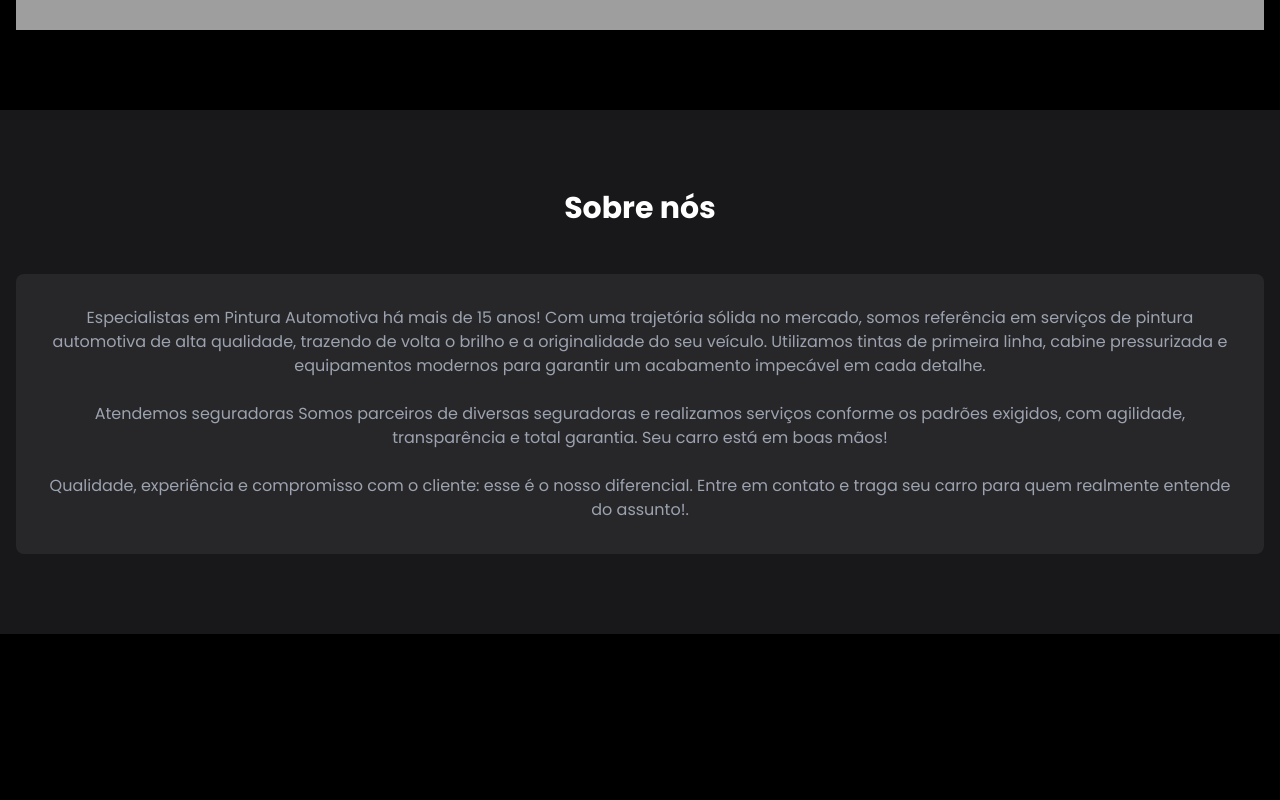
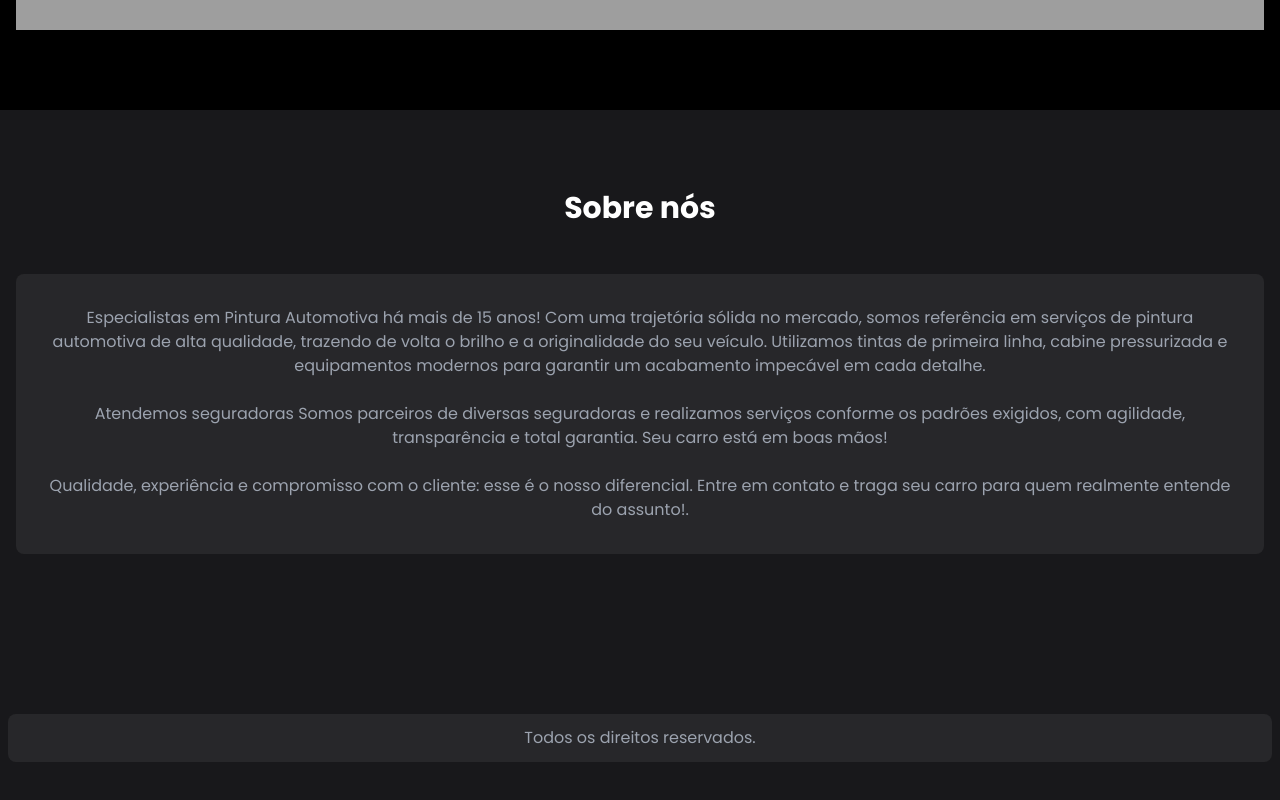
Before and after one commit to JackFontes23/FerraraAutoCenter, a Next.js app: page / in a window 1280 px wide. Shown: the part 1460-2260 px from the top of the page. Before the commit the page ends 2094 px from the top, so only its background shows below. Built offline with nearby package versions, Linux system fonts and the light colour scheme; grey boxes are pictures that could not be loaded.

Commit message:
adicionando um footer à minha pagina

```diff
--- /dev/null
+++ b/app/components/Footer.tsx
@@ -0,0 +1,13 @@
+export default function Footer() {
+    return (
+      <section id="Footer" className="py-20  bg-zinc-900">
+        <div className="container mx-auto px-2">
+            <div className="bg-zinc-800 p-3 rounded-lg">
+                <p className="text-gray-400 text-center">Todos os direitos reservados.</p>
+
+
+            </div>
+        </div>
+      </section>
+    );
+  }
--- a/app/components/Header.tsx
+++ b/app/components/Header.tsx
@@ -41,7 +41,7 @@ export default function Header() {
         </nav>
 
         <motion.a
-          href="https://wa.me/89994546210"
+          href="https://wa.me/+5589994546210"
           target="_blank"
           rel="noopener noreferrer"
           className="fixed bottom-6 right-6 text-white p-4 rounded-full shadow-lg hover:bg-green-600 transition-colors"
@@ -51,9 +51,9 @@ export default function Header() {
           <Image
             src="https://www.svgrepo.com/show/176768/whatsapp-social-media.svg" // URL da logo do WhatsApp
             alt="WhatsApp"
-            width={48} // Largura da imagem
-            height={48} // Altura da imagem
-            className="h-12 w-12" // Aumentando o tamanho da imagem
+            width={48}
+            height={48}
+            className="h-12 w-12"
           />
         </motion.a>
       </div>
--- a/app/components/Sobre.tsx
+++ b/app/components/Sobre.tsx
@@ -1,4 +1,4 @@
-export default function About() {
+export default function Sobre() {
   return (
     <section id="sobre" className="py-20 bg-zinc-900">
       <div className="container mx-auto px-4">
--- a/app/globals.css
+++ b/app/globals.css
@@ -13,7 +13,6 @@
     font-size: 18px;
   }
 
-  /* Ajuste no menu */
   .nav {
     display: none;
     width: 100%;
@@ -25,7 +24,6 @@
     text-align: center;
   }
 
-  /* Abre o menu quando estiver ativado */
   .nav.open {
     display: block;
   }
@@ -38,7 +36,6 @@
     margin: 15px 0;
   }
 
-  /* Botão do menu */
   .menu-button {
     display: flex;
     flex-direction: column;
@@ -68,7 +65,6 @@
     width: auto;
   }
 
-  /* Ocultar o botão de menu em telas maiores */
   .menu-button {
     display: none;
   }
--- a/app/page.tsx
+++ b/app/page.tsx
@@ -2,6 +2,7 @@ import Header from './components/Header';
 import Services from './components/servicos';
 import Location from './components/Localizacao';
 import About from './components/Sobre';
+import Footer from './components/Footer';
 
 export default function Home() {
   return (
@@ -11,6 +12,7 @@ export default function Home() {
         <Services />
         <Location />
         <About />
+        <Footer />
       </main>
     </>
   );
```
